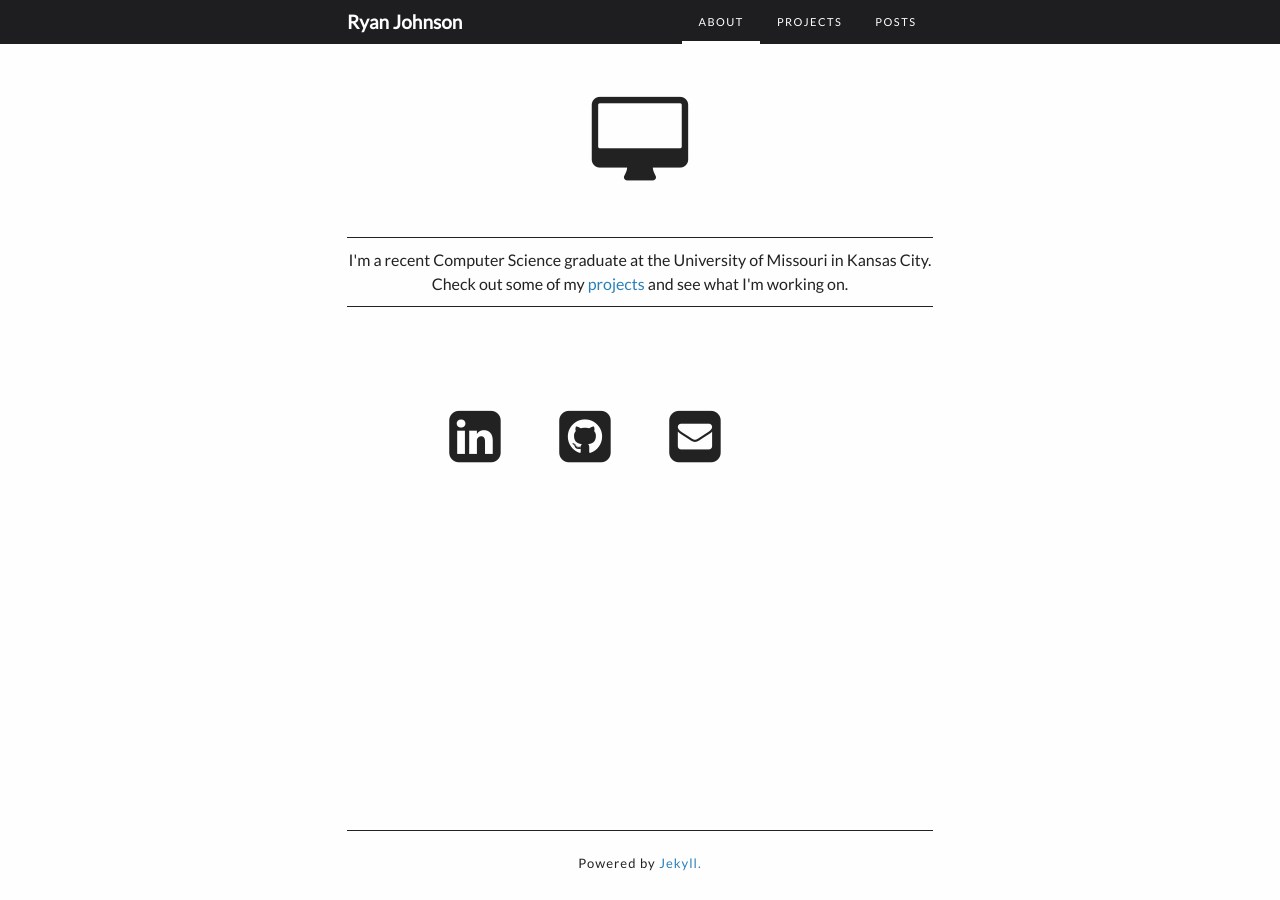
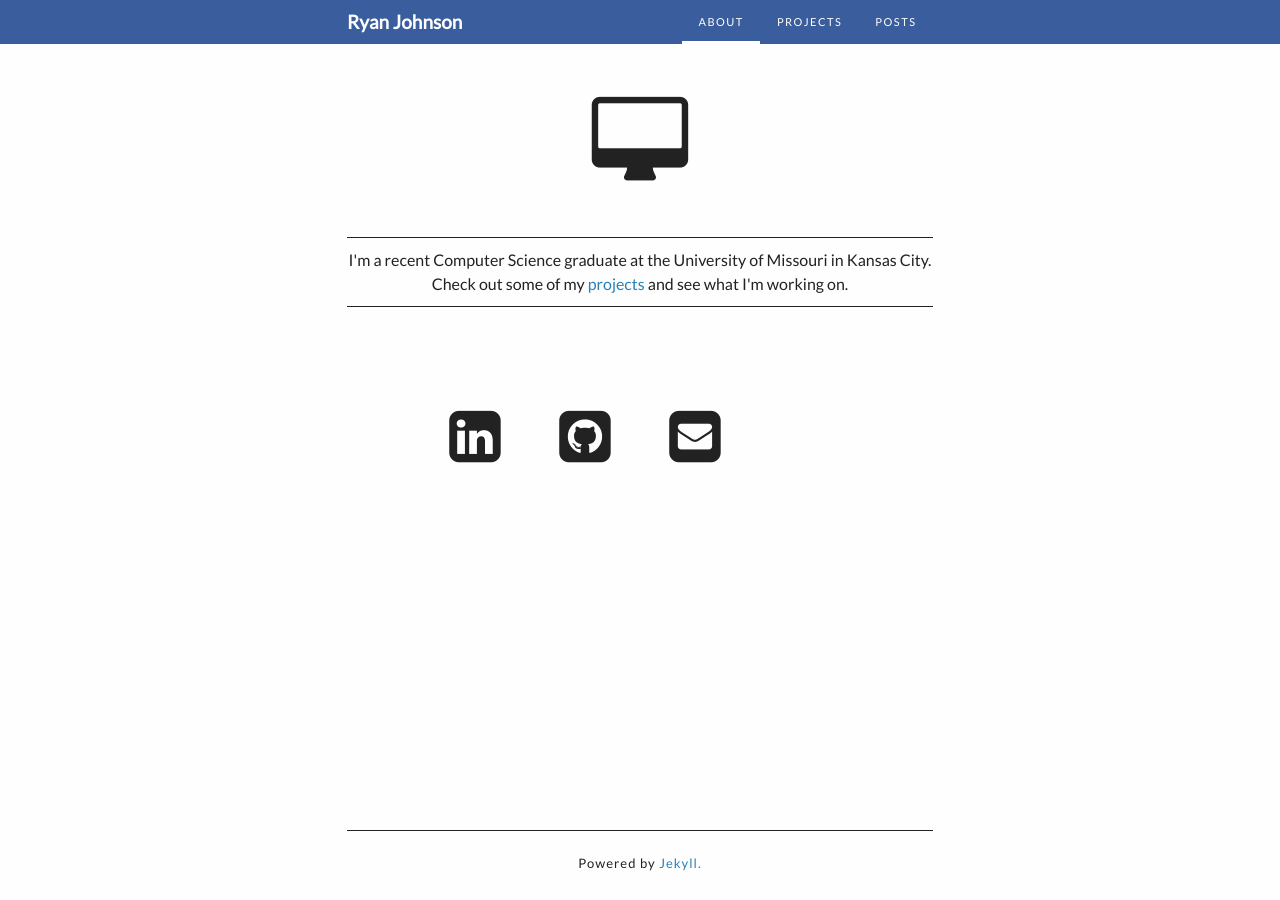
Before and after one commit to ryanxjohnson/ryanxjohnson.github.io, a Jekyll site: the page built from index.html, in a window 1280 px wide. Built offline with Jekyll 4.4.1, drawn with Linux system fonts in a browser that asks for light colours; nearby versions of some CDN libraries.

Commit message:
updated header color scheme
constants.scss

```diff
--- a/style/constants.scss
+++ b/style/constants.scss
@@ -22,7 +22,7 @@ $post-img-max-width: $content-width - 20px;
 
 // Colours
 $body-bg-color: #fefefe;
-$header-bg-color: #1E1E20;
+$header-bg-color: #3A5D9D; //#1E1E20;
 $header-text-color: $body-bg-color;
 $primary-text-color: #222;
 $primary-link-color: #2980B9;
```
Also changed, not shown: 2 other files.
